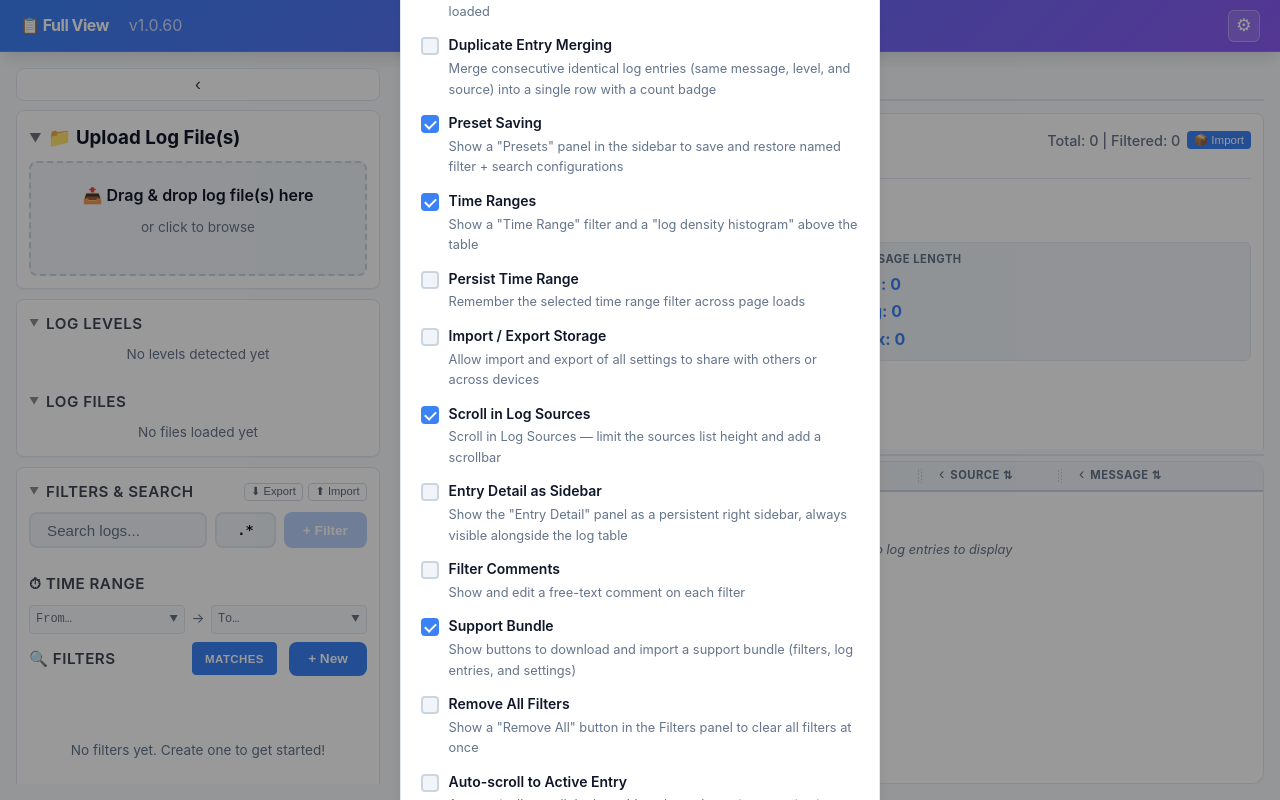
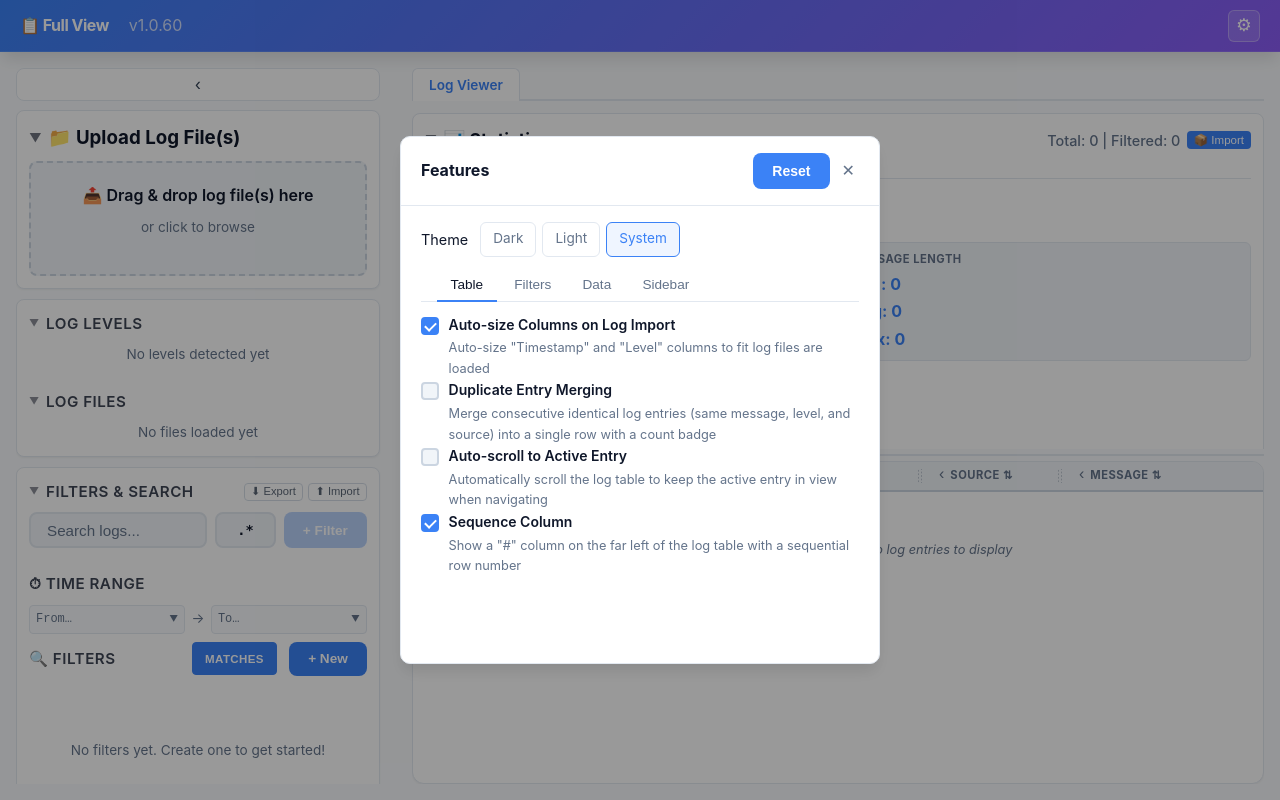
Before and after one commit to john-ciq/log-reader, a React (Vite) app: page / in a window 1280 px wide. Both pictures are taken after a click on the button "Features". Built offline with nearby package versions, Linux system fonts and the light colour scheme.

Commit message:
Categorized features

```diff
--- a/src/components/FeaturesPanel.tsx
+++ b/src/components/FeaturesPanel.tsx
@@ -21,11 +21,16 @@ function exportStorage() {
   URL.revokeObjectURL(url);
 }
 
+const visibleKeys = (Object.keys(featureDefinitions) as FeatureKey[])
+  .filter(key => featureDefinitions[key].visible);
+const categories = [...new Set(visibleKeys.map(key => featureDefinitions[key].category))];
+
 export default function FeaturesPanel({ onClose }: FeaturesPanelProps) {
   const { features, setFeature, resetFeatures } = useFeatures();
   const importInputRef = useRef<HTMLInputElement>(null);
   const [theme, setThemeState] = useState<Theme>(loadTheme);
   const [showRefreshConfirm, setShowRefreshConfirm] = useState(false);
+  const [activeCategory, setActiveCategory] = useState(categories[0]);
 
   const handleThemeChange = (t: Theme) => {
     setThemeState(t);
@@ -88,10 +93,24 @@ export default function FeaturesPanel({ onClose }: FeaturesPanelProps) {
               ))}
             </div>
           </div>
-          <hr className="features-divider" />
-          {(Object.keys(featureDefinitions) as FeatureKey[])
-            .filter(key => featureDefinitions[key].visible)
-            .map(key => (
+          <div className="features-tabs">
+            {categories.map(cat => (
+              <button
+                key={cat}
+                className={`features-tab${activeCategory === cat ? ' features-tab--active' : ''}`}
+                onClick={() => setActiveCategory(cat)}
+              >{cat}</button>
+            ))}
+          </div>
+          <div className="features-tab-panels">
+            {categories.map(cat => (
+              <div
+                key={cat}
+                className="features-tab-content"
+                style={{ visibility: activeCategory === cat ? 'visible' : 'hidden' }}
+                aria-hidden={activeCategory !== cat}
+              >
+                {visibleKeys.filter(key => featureDefinitions[key].category === cat).map(key => (
                   <label key={key} className="feature-row">
                     <input
                       type="checkbox"
@@ -105,6 +124,9 @@ export default function FeaturesPanel({ onClose }: FeaturesPanelProps) {
                   </label>
                 ))}
               </div>
+            ))}
+          </div>
+        </div>
         {features.importExportStorage && (
           <div className="features-panel-footer">
             <input ref={importInputRef} type="file" accept=".json" style={{ display: 'none' }} onChange={handleImport} />
--- a/src/index.css
+++ b/src/index.css
@@ -358,6 +358,43 @@ html, body {
   margin: 0;
 }
 
+.features-tabs {
+  display: flex;
+  border-bottom: 1px solid var(--border);
+  padding: 0 1rem;
+  gap: 0.25rem;
+}
+
+.features-tab {
+  padding: 0.5rem 0.85rem;
+  font-size: 0.85rem;
+  background: none;
+  border: none;
+  border-bottom: 2px solid transparent;
+  color: var(--text-muted);
+  cursor: pointer;
+  margin-bottom: -1px;
+  transition: color 0.15s, border-color 0.15s;
+}
+
+.features-tab:hover {
+  color: var(--text-primary);
+}
+
+.features-tab--active {
+  color: var(--text-primary);
+  border-bottom-color: var(--primary);
+}
+
+.features-tab-panels {
+  display: grid;
+}
+
+.features-tab-content {
+  grid-area: 1 / 1;
+  overflow-y: auto;
+}
+
 .confirm-dialog-overlay {
   position: fixed;
   inset: 0;
--- a/src/lib/features.ts
+++ b/src/lib/features.ts
@@ -9,6 +9,7 @@ export interface FeatureDefinition {
   defaultValue: boolean;
   description: string;
   visible: boolean;
+  category: string;
 }
 
 export const featureDefinitions: Record<FeatureKey, FeatureDefinition> = {
@@ -17,96 +18,112 @@ export const featureDefinitions: Record<FeatureKey, FeatureDefinition> = {
     defaultValue: true,
     description: 'Auto-size "Timestamp" and "Level" columns to fit log files are loaded',
     visible: true,
+    category: 'Table',
   },
   advancedFilters: {
     name: 'Advanced Filters',
     defaultValue: false,
     description: 'Show "Log Levels" and "Log Files" filter sections in the filter panel',
     visible: false,
+    category: 'Filters',
   },
   deduplication: {
     name: 'Duplicate Entry Merging',
     defaultValue: false,
     description: 'Merge consecutive identical log entries (same message, level, and source) into a single row with a count badge',
     visible: true,
+    category: 'Table',
   },
   savedPresets: {
     name: 'Preset Saving',
     defaultValue: true,
     description: 'Show a "Presets" panel in the sidebar to save and restore named filter + search configurations',
     visible: true,
+    category: 'Filters',
   },
   timeRange: {
     name: 'Time Ranges',
     defaultValue: true,
     description: 'Show a "Time Range" filter and a "log density histogram" above the table',
     visible: true,
+    category: 'Filters',
   },
   persistTimeRange: {
     name: 'Persist Time Range',
     defaultValue: false,
     description: 'Remember the selected time range filter across page loads',
     visible: true,
+    category: 'Filters',
   },
   importExportStorage: {
     name: 'Import / Export Storage',
     defaultValue: false,
     description: 'Allow import and export of all settings to share with others or across devices',
     visible: true,
+    category: 'Data',
   },
   scrollLogSources: {
     name: 'Scroll in Log Sources',
     defaultValue: true,
     description: 'Scroll in Log Sources — limit the sources list height and add a scrollbar',
     visible: true,
+    category: 'Sidebar',
   },
   showOnlyMatches: {
     name: 'Show Only Matches',
     defaultValue: true,
     description: 'Only show log entries that match at least one enabled filter',
     visible: false,
+    category: 'Filters',
   },
   entryDetailSidebar: {
     name: 'Entry Detail as Sidebar',
     defaultValue: false,
     description: 'Show the "Entry Detail" panel as a persistent right sidebar, always visible alongside the log table',
     visible: true,
+    category: 'Sidebar',
   },
   filterComments: {
     name: 'Filter Comments',
     defaultValue: false,
     description: 'Show and edit a free-text comment on each filter',
     visible: true,
+    category: 'Filters',
   },
   supportBundle: {
     name: 'Support Bundle',
     defaultValue: true,
     description: 'Show buttons to download and import a support bundle (filters, log entries, and settings)',
     visible: true,
+    category: 'Data',
   },
   removeAllFilters: {
     name: 'Remove All Filters',
     defaultValue: false,
     description: 'Show a "Remove All" button in the Filters panel to clear all filters at once',
     visible: true,
+    category: 'Filters',
   },
   autoScrollToEntry: {
     name: 'Auto-scroll to Active Entry',
     defaultValue: false,
     description: 'Automatically scroll the log table to keep the active entry in view when navigating',
     visible: true,
+    category: 'Table',
   },
   showSequenceColumn: {
     name: 'Sequence Column',
     defaultValue: true,
     description: 'Show a "#" column on the far left of the log table with a sequential row number',
     visible: true,
+    category: 'Table',
   },
   filterColors: {
     name: 'Filter Colors',
     defaultValue: true,
     description: 'Allow filters to highlight matched log entries with a chosen color',
     visible: true,
+    category: 'Filters',
   },
 };
 
```
Lines whose indentation alone changed are shown as unchanged.
